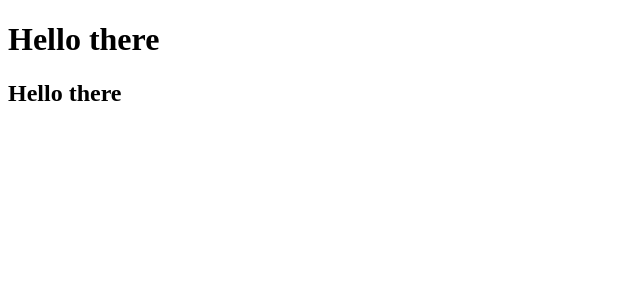
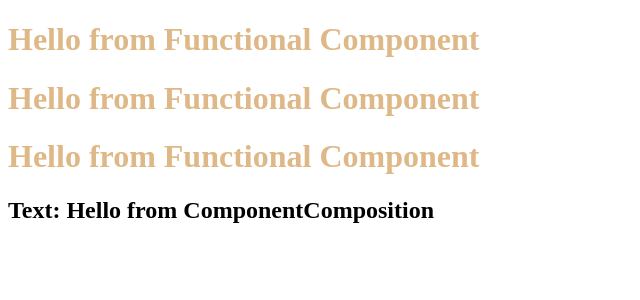
Before and after one commit to Ketan-Suthar/ReactFlix, a React (Vite) app: page / in a window 1280 px wide. Shown: the top 300 px of the page, without its empty margins (0-640 px from the left). Built offline with nearby package versions, Linux system fonts and the light colour scheme.

Commit message:
step3 added

```diff
--- a/App.js
+++ b/App.js
@@ -1,17 +1,5 @@
 import React from "react";
 import ReactDOM from "react-dom/client";
-
-const parent = React.createElement("div", {
-        id: "p1"
-    },
-    React.createElement("div",
-        { id: "p1"},
-        [
-            React.createElement("h1", {}, "Hello there"),
-            React.createElement("h2", {}, "Hello there")
-        ]
-    )
-);
 
 
 const heading = React.createElement("h1", {
@@ -20,6 +8,42 @@ const heading = React.createElement("h1", {
 
 const root = ReactDOM.createRoot(document.getElementById("root"));
 
-root.render(parent);
+console.log(heading);
 
-console.log(parent);
+// JSX - not HTML, its like HTML syntax
+// JSX code is transpiled before by (Babel)parcel
+// Babel will convert below line to ReactDOM.createElement
+const jsxHeading = (
+    <h1 id="heading">Hello from JSX</h1>
+);
+
+root.render(jsxHeading);
+
+console.log(jsxHeading);
+
+
+
+/*
+React Component
+- Class based - old
+- Functional based - new
+    - just normal js function
+*/
+
+// Functional Component - it returns JSX
+const HeadingComponent = () => {
+    return <h1 id="heading">Hello from Functional Component</h1>;
+}
+
+const text = "Hello from ComponentComposition"
+
+const ComponentComposition = () => (
+    <div>
+        {HeadingComponent()}
+        <HeadingComponent />
+        <HeadingComponent></HeadingComponent>
+        <h2>Text: {text}</h2>
+    </div>
+)
+
+root.render(<ComponentComposition />);
--- a/index.html
+++ b/index.html
@@ -8,7 +8,7 @@
 </head>
 <body>
     <div id="root">
-        <h1> THIS WILL BE REPLACED </h1>
+        <h1> NOT RENDERED </h1>
     </div>
 
     <script src="./App.js" type="module">
```
